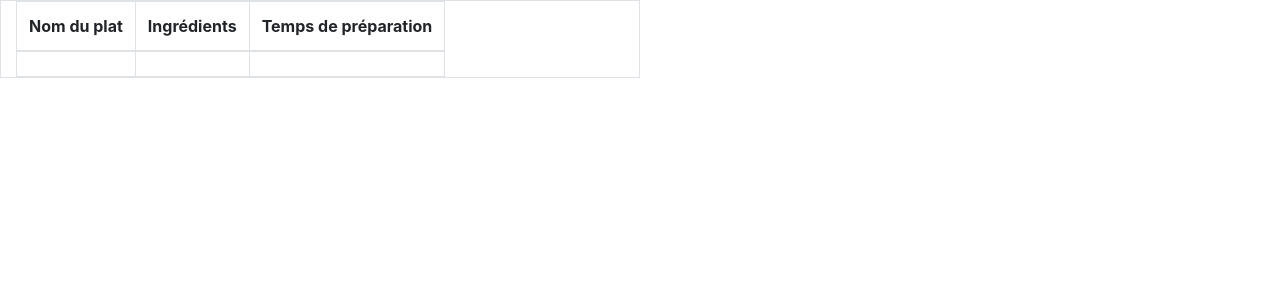
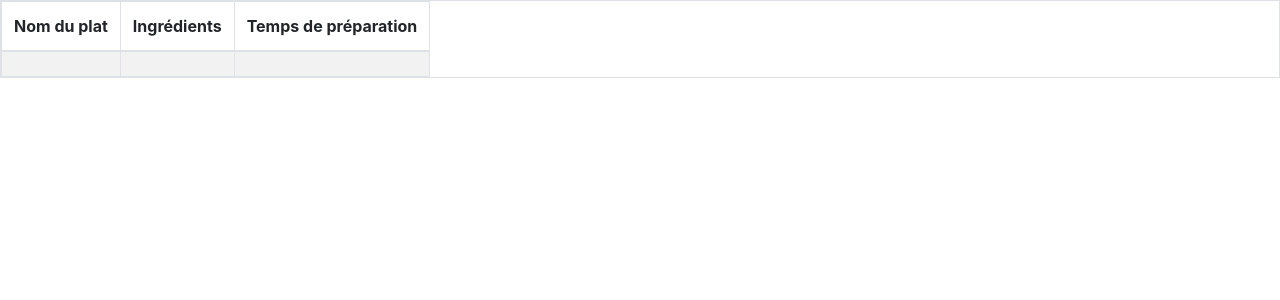
Before and after one commit to abdoulaye75/mini-CMS, a PHP site: page /articles.php in a window 1280 px wide. Shown: the top 300 px of the page. Run offline with PHP 8.4, Linux system fonts and the light colour scheme; lists and menus that the app fills with data are empty; some libraries are stand-ins or nearby versions.

Commit message:
ajout de la classe table-striped

```diff
--- a/views/articles.php
+++ b/views/articles.php
@@ -8,7 +8,7 @@
 </head>
 <body>
 
-	<table class="table table-bordered table-responsive col-md-6">
+	<table class="table table-bordered table-striped table-responsive">
 		<thead>
 			<tr>
 				<th> Nom du plat </th>
```
